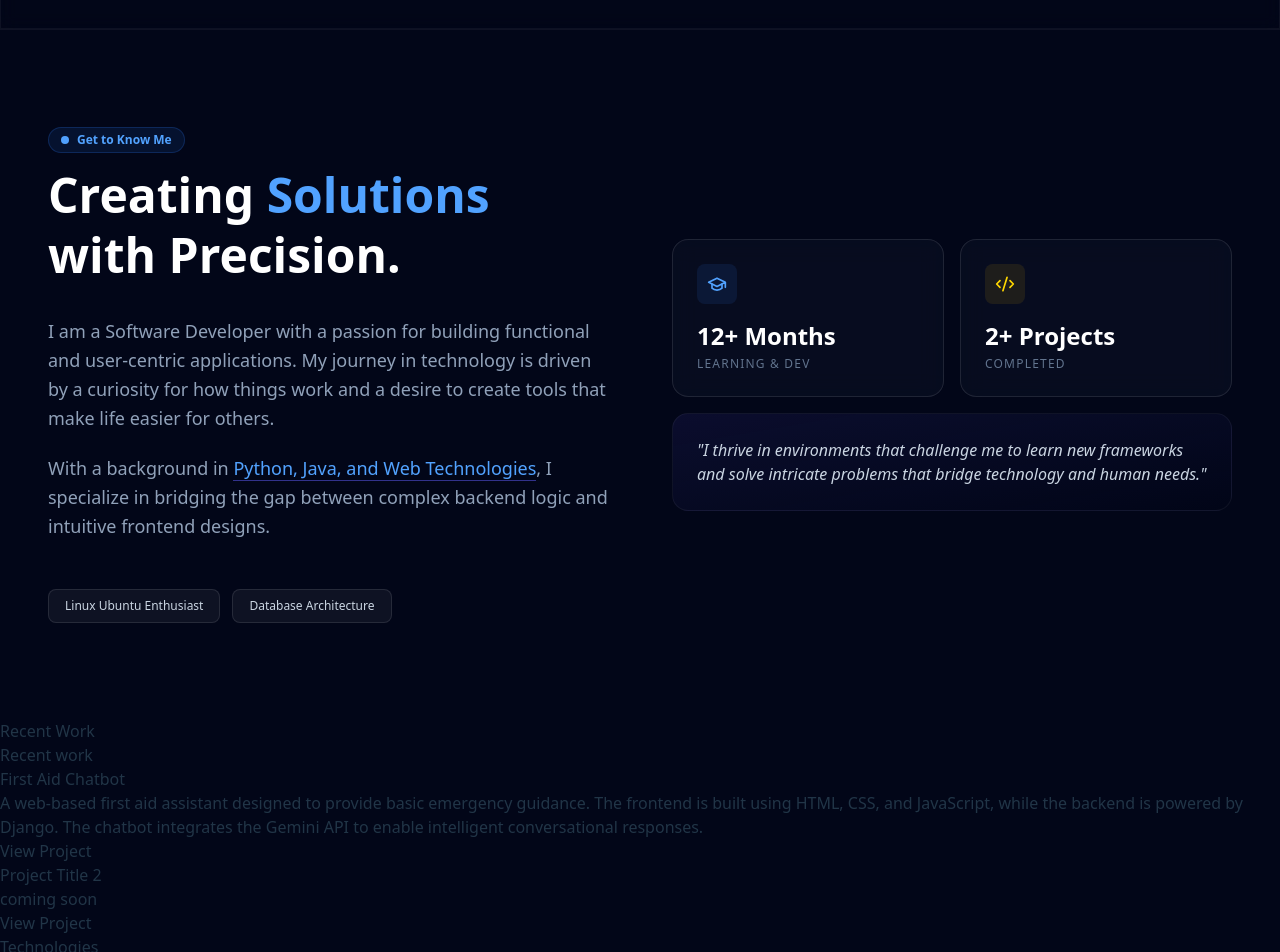
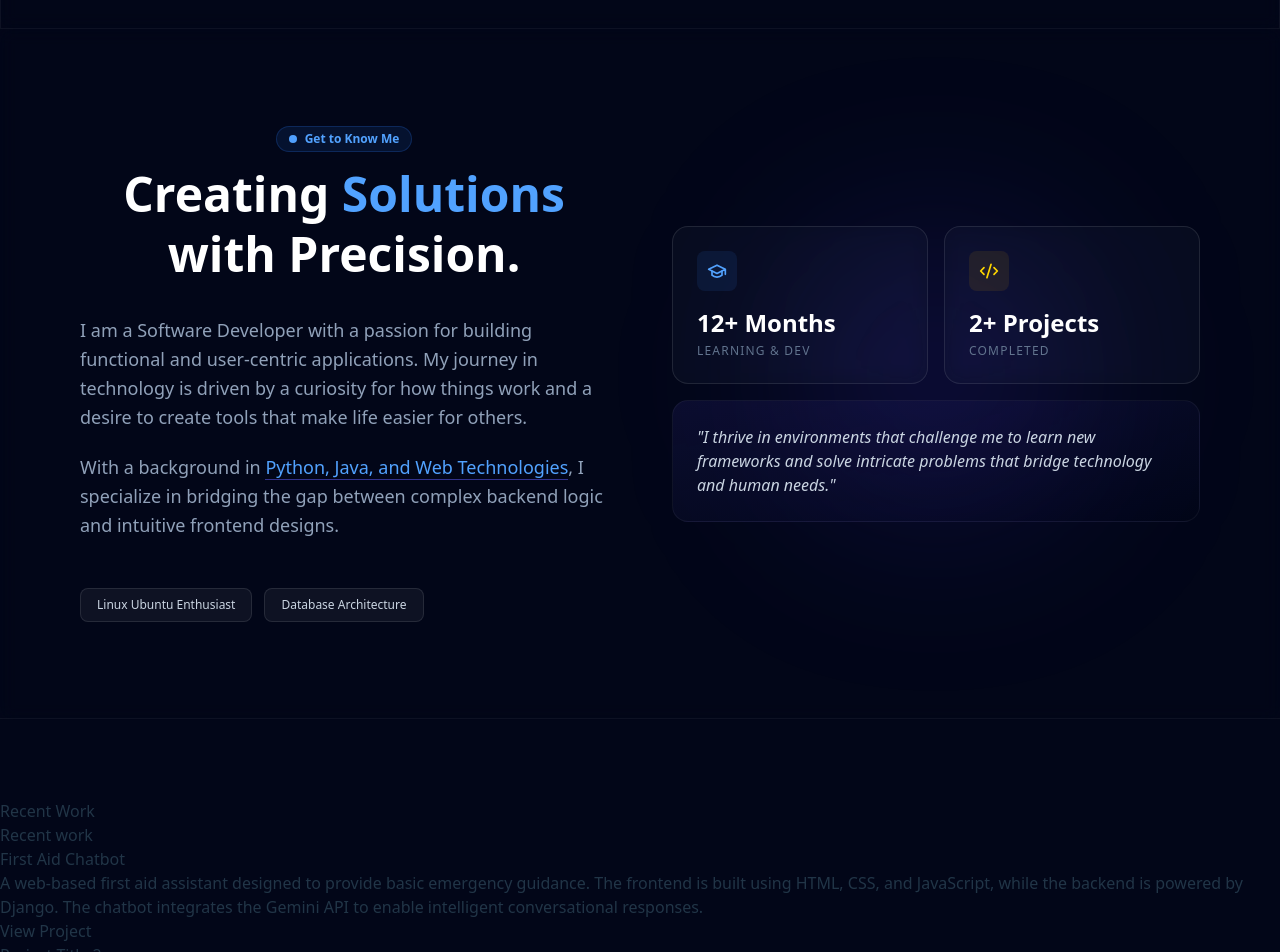
Before and after one commit to shelomithanyango/portfolio, a React (Vite) app: page / in a window 1280 px wide. Shown: the part 920-1872 px from the top of the page. Built offline with nearby package versions, Linux system fonts and the light colour scheme.

Commit message:
removed about me title from the aout section and aligned content to the center

```diff
--- a/src/App.jsx
+++ b/src/App.jsx
@@ -80,21 +80,22 @@ export default function App() {
 
         {/* --- ABOUT ME SECTION --- */}
 
-<section id="about" className="py-24 border-t border-white/5 px-6 md:px-12 px-90">
+<section id="about" className="py-24 border-b border-white/5 px-6 md:px-12 lg:px-20 backdrop-blur-sm">
   <div className="max-w-7xl mx-auto flex flex-col md:flex-row gap-16 items-center">
 
     {/* To the left :my Story */}
     <div className="md:w-1/2 space-y-8">
       {/* Label Badge */}
-      <div className="space-y-3">
+      <div className="space-y-3 text-center">
          <div className="inline-flex items-center gap-2 px-3 py-1 rounded-full bg-blue-500/10 border border-blue-500/20 text-xs font-semibold text-blue-400">
               <span className="w-2 h-2 rounded-full bg-blue-400 animate-pulse"></span>
               Get to Know Me
             </div>
-        <h2 className="text-4xl md:text-5xl font-extrabold text-white leading-tight">
+
+        <h4 className="text-4xl md:text-5xl font-extrabold text-white leading-tight">
           Creating <span className="text-blue-400">Solutions</span> <br />
           with Precision.
-        </h2>
+        </h4>
       </div>
 
       {/* Bio Paragraphs */}
@@ -160,7 +161,7 @@ export default function App() {
 </section>
 
         {/* --- RECENT WORK SECTION --- */}
-        <section>
+        <section className='py-20'>
           <div>Recent Work</div>
           <h2>Recent work</h2>
           <div>
```
